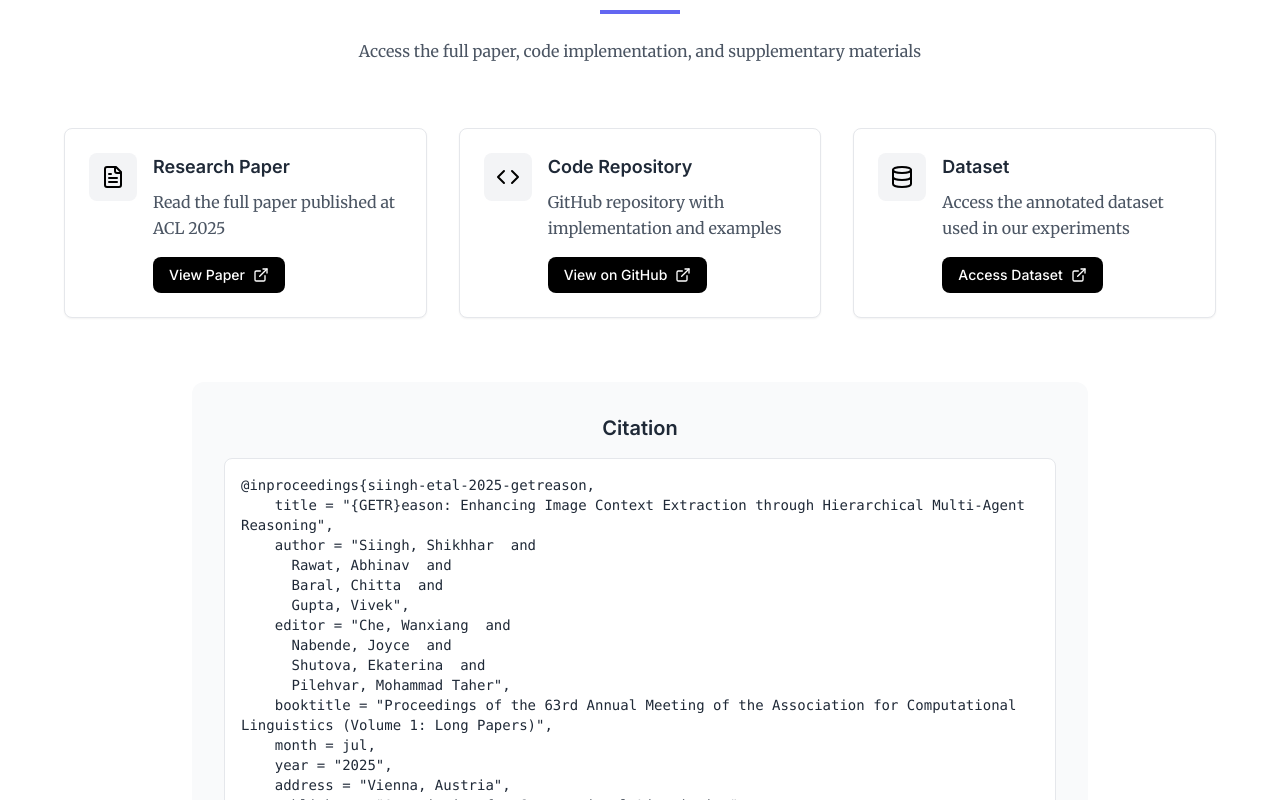
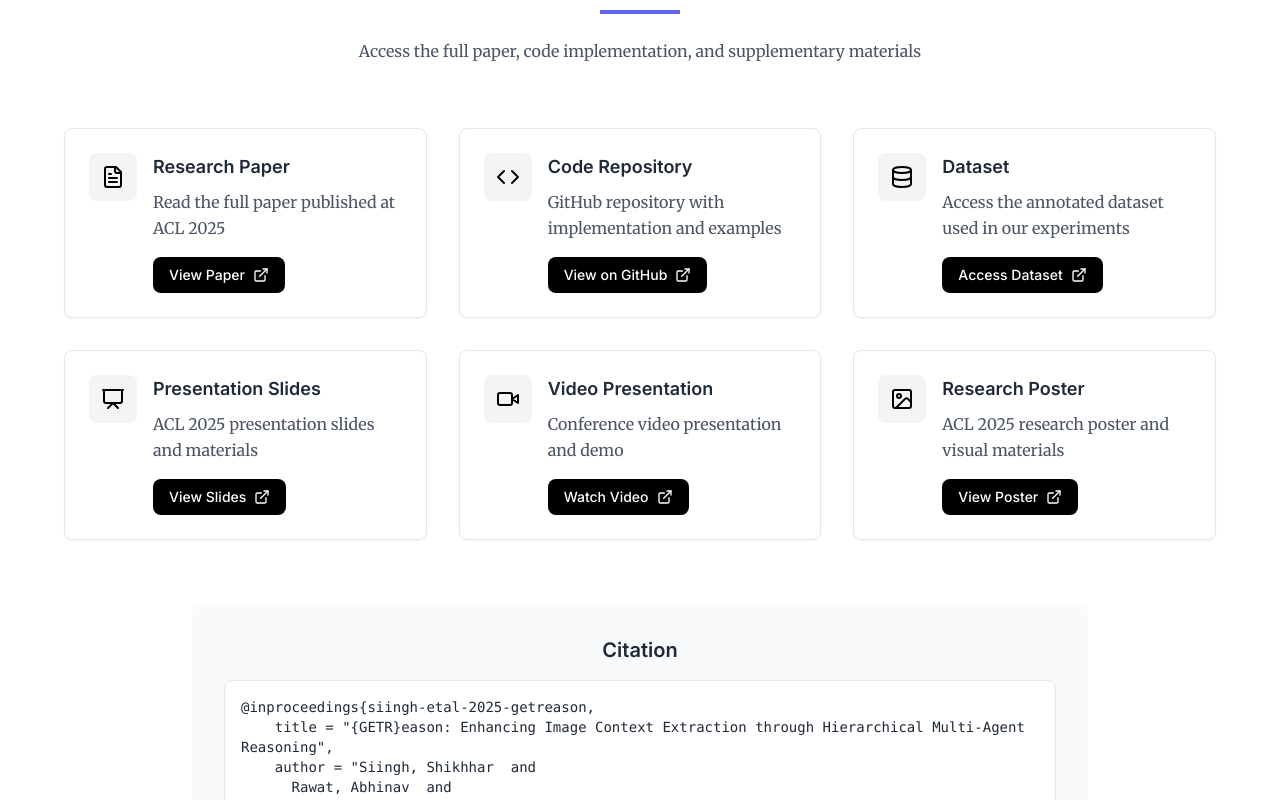
Before and after one commit to CoRAL-ASU/getreason, a React (Vite) app: page / in a window 1280 px wide. Shown: the part 10380-11180 px from the top of the page. Built offline with nearby package versions, Linux system fonts and the light colour scheme.

Commit message:
Update PPT, poster and video links in the website

```diff
--- a/src/components/sections/Resources.tsx
+++ b/src/components/sections/Resources.tsx
@@ -1,7 +1,7 @@
 import React from 'react';
 import { motion } from 'framer-motion';
 import { useInView } from 'react-intersection-observer';
-import { FileText, Database, Code, Download, ExternalLink } from 'lucide-react';
+import { FileText, Database, Code, Download, ExternalLink, Presentation, Video, Image } from 'lucide-react';
 
 export const Resources: React.FC = () => {
   const [ref, inView] = useInView({
@@ -22,7 +22,7 @@ export const Resources: React.FC = () => {
       title: 'Code Repository',
       description: 'GitHub repository with implementation and examples',
       icon: <Code className="h-6 w-6" />,
-              link: 'https://github.com/CoRAL-ASU/getreason?tab=readme-ov-file',
+      link: 'https://github.com/CoRAL-ASU/getreason?tab=readme-ov-file',
       buttonText: 'View on GitHub',
       buttonIcon: <ExternalLink className="h-4 w-4 ml-2" />,
     },
@@ -30,8 +30,32 @@ export const Resources: React.FC = () => {
       title: 'Dataset',
       description: 'Access the annotated dataset used in our experiments',
       icon: <Database className="h-6 w-6" />,
-              link: 'https://github.com/CoRAL-ASU/getreason?tab=readme-ov-file',
+      link: 'https://github.com/CoRAL-ASU/getreason?tab=readme-ov-file',
       buttonText: 'Access Dataset',
+      buttonIcon: <ExternalLink className="h-4 w-4 ml-2" />,
+    },
+    {
+      title: 'Presentation Slides',
+      description: 'ACL 2025 presentation slides and materials',
+      icon: <Presentation className="h-6 w-6" />,
+      link: 'https://docs.google.com/presentation/d/1UtUWE3_PSAT6RmpjAil7PZXGMpil456_/edit?usp=sharing&ouid=106492274501693178273&rtpof=true&sd=true',
+      buttonText: 'View Slides',
+      buttonIcon: <ExternalLink className="h-4 w-4 ml-2" />,
+    },
+    {
+      title: 'Video Presentation',
+      description: 'Conference video presentation and demo',
+      icon: <Video className="h-6 w-6" />,
+      link: 'https://drive.google.com/file/d/1sLM8x3x8X3K25oSMJl0gukmUWuRAc3Jc/view?usp=drive_link',
+      buttonText: 'Watch Video',
+      buttonIcon: <ExternalLink className="h-4 w-4 ml-2" />,
+    },
+    {
+      title: 'Research Poster',
+      description: 'ACL 2025 research poster and visual materials',
+      icon: <Image className="h-6 w-6" />,
+      link: 'https://drive.google.com/file/d/1EcWrWB0Mo_Y0vFhIXce9dRORGmdhcVeh/view?usp=drive_link',
+      buttonText: 'View Poster',
       buttonIcon: <ExternalLink className="h-4 w-4 ml-2" />,
     },
   ];
@@ -71,7 +95,7 @@ export const Resources: React.FC = () => {
           variants={containerVariants}
           initial="hidden"
           animate={inView ? 'visible' : 'hidden'}
-                      className="grid grid-cols-1 md:grid-cols-3 gap-8 max-w-6xl mx-auto"
+          className="grid grid-cols-1 md:grid-cols-2 lg:grid-cols-3 gap-8 max-w-6xl mx-auto"
         >
           {resources.map((resource, index) => (
             <motion.div
```
Also changed, not shown: 1 other file (tests, documents, lock files or other folders).
